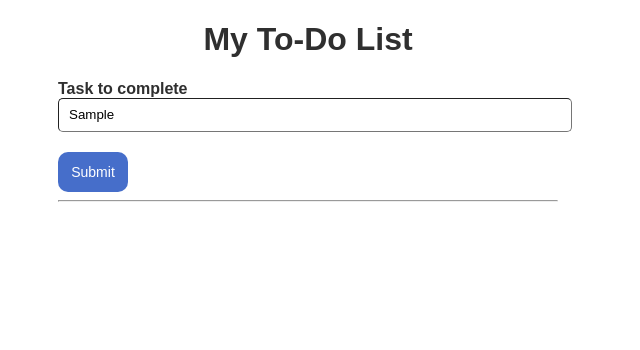
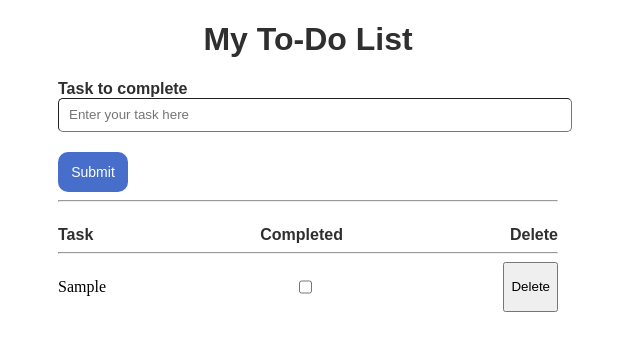
Before and after one commit to waleedrimawi1/To-Do-List, an Angular app: page / in a window 1280 px wide. Both pictures are taken after typing "Sample" into the empty fields and a click on the button "Submit". Shown: the top 350 px of the page, without its empty margins (0-640 px from the left). Built offline with nearby package versions, Linux system fonts and the light colour scheme.

Commit message:
add items to the list

```diff
--- a/src/app/app.html
+++ b/src/app/app.html
@@ -1,23 +1,2 @@
-<!DOCTYPE html>
-<html lang="en">
-<head>
-  <meta charset="UTF-8">
-  <meta name="viewport" content="width=device-width, initial-scale=1.0">
-  <link rel="stylesheet" href="./app.css">
-  <title>To Do List</title>
-</head>
-<body>
-  <main class="main">
-    <div>
-      <h1 class="title">My To-Do List</h1>
-      <p class="text">Task to complete</p>
-      <div>
-       <input class="search-bar" type="text" placeholder="Enter your task here">
-      </div>
-      <button class="submit-button">Submit</button>
-      <hr>
-    </div>
-  </main>
-</body>
-</html>
+<app-todo-list></app-todo-list>
 <router-outlet />
--- a/src/app/app.ts
+++ b/src/app/app.ts
@@ -1,9 +1,10 @@
 import { Component, signal } from '@angular/core';
 import { RouterOutlet } from '@angular/router';
+import { TodoList } from "./todo-list/todo-list";
 
 @Component({
   selector: 'app-root',
-  imports: [RouterOutlet],
+  imports: [RouterOutlet, TodoList],
   templateUrl: './app.html',
   styleUrl: './app.css'
 })
--- /dev/null
+++ b/src/app/todo-item/todo-item.html
@@ -0,0 +1 @@
+<p>todo-item works!</p>
--- /dev/null
+++ b/src/app/todo-list/todo-list.css
@@ -0,0 +1,48 @@
+.main{
+    width: 500px;
+    height: 700px;
+    margin-left: 50px;
+}
+.title {
+    font-family: Arial, Helvetica, sans-serif;
+    color: rgb(47, 47, 47);
+    text-align: center;
+}
+.text {
+    font-family: Arial, Helvetica, sans-serif;
+    color: rgb(47, 47, 47);
+    font-weight: bold;
+    margin-bottom: 0%;
+}
+.search-bar {
+    width: 100%;
+    height: 30px;
+    border-radius: 5px;
+    border-width: 1px;
+    margin-bottom: 20px;
+    padding-left: 10px;
+}
+
+
+
+.submit-button {
+    background-color: rgb(70, 110, 202);
+    color: white;
+    width: 70px;
+    height: 40px;
+    border: none;
+    border-radius: 10px;
+    cursor: pointer;
+    font-size: 14px;
+    font-family: Arial, Helvetica, sans-serif;
+}
+
+.list {
+    display: flex;
+    justify-content: space-between;
+}
+
+.item {
+    display: flex;
+    justify-content: space-between;
+}
--- /dev/null
+++ b/src/app/todo-list/todo-list.html
@@ -0,0 +1,28 @@
+<main class="main">
+<div>
+    <h1 class="title">My To-Do List</h1>
+    <p class="text">Task to complete</p>
+    <div>
+    <input class="search-bar" type="text" placeholder="Enter your task here" [(ngModel)]="inputValue">
+    </div>
+    <button class="submit-button" (click)="onClick()">Submit</button>
+    <hr>
+
+    <div class="list">
+        <p class="text">Task</p>
+        <p class="text">Completed</p>
+        <p class="text">Delete</p>
+    </div>
+    <hr>
+    @for (item of items; track item){
+        <div class="item">
+            <p> {{item}} </p>
+            <input type="checkbox">
+            <button>Delete</button>
+        </div>
+    }
+
+
+
+</div>
+</main>
--- /dev/null
+++ b/src/app/todo-list/todo-list.ts
@@ -0,0 +1,20 @@
+import { Component } from '@angular/core';
+import { FormsModule } from '@angular/forms';
+
+@Component({
+  selector: 'app-todo-list',
+  imports: [FormsModule],
+  templateUrl: './todo-list.html',
+  styleUrl: './todo-list.css'
+})
+export class TodoList {
+  inputValue = ''
+  items:string[] = []
+
+  onClick() {
+    if(this.items){
+      this.items.push(this.inputValue)
+      this.inputValue = ''
+    }
+  }
+}
```
Also changed, not shown: src/app/todo-item/todo-item.ts (added, +11 -0 lines), src/app/todo-item/todo-item.css (added), 2 other files (tests, documents, lock files or other folders).
